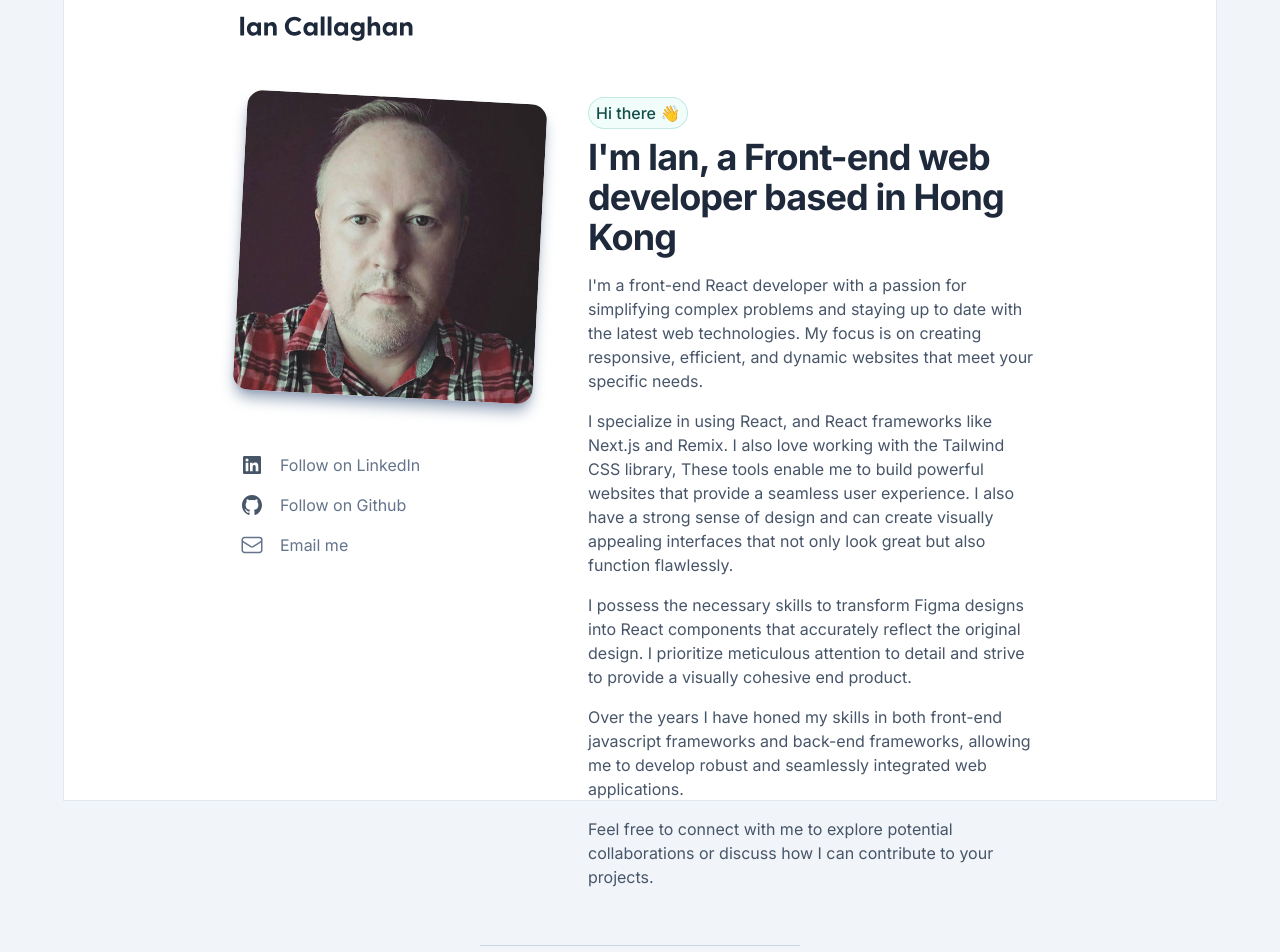
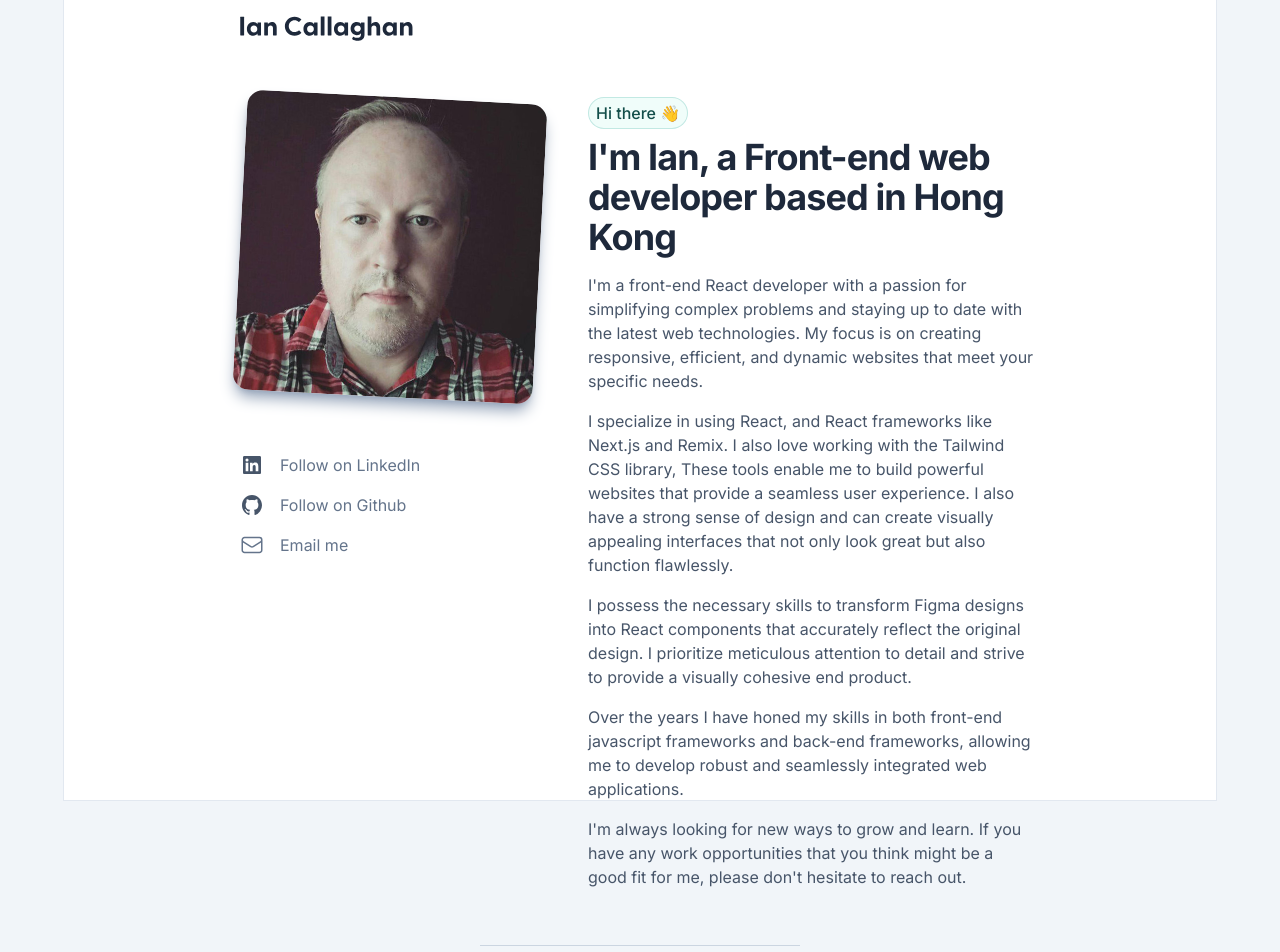
Before and after one commit to ianshk/ianc, a Next.js app: page / in a window 1280 px wide. Shown: the top 952 px of the page. Built offline with nearby package versions, Linux system fonts and the light colour scheme.

Commit message:
Update Intro.tsx

```diff
--- a/src/components/Intro.tsx
+++ b/src/components/Intro.tsx
@@ -46,8 +46,8 @@ export default function Intro() {
             frameworks, allowing me to develop robust and seamlessly integrated web applications.
           </p>
           <p>
-            Feel free to connect with me to explore potential collaborations or discuss how I can contribute
-            to your projects.
+            I'm always looking for new ways to grow and learn. If you have any work opportunities that you
+            think might be a good fit for me, please don't hesitate to reach out.
           </p>
           <div className="md:hidden block">
             <IconList />
```
